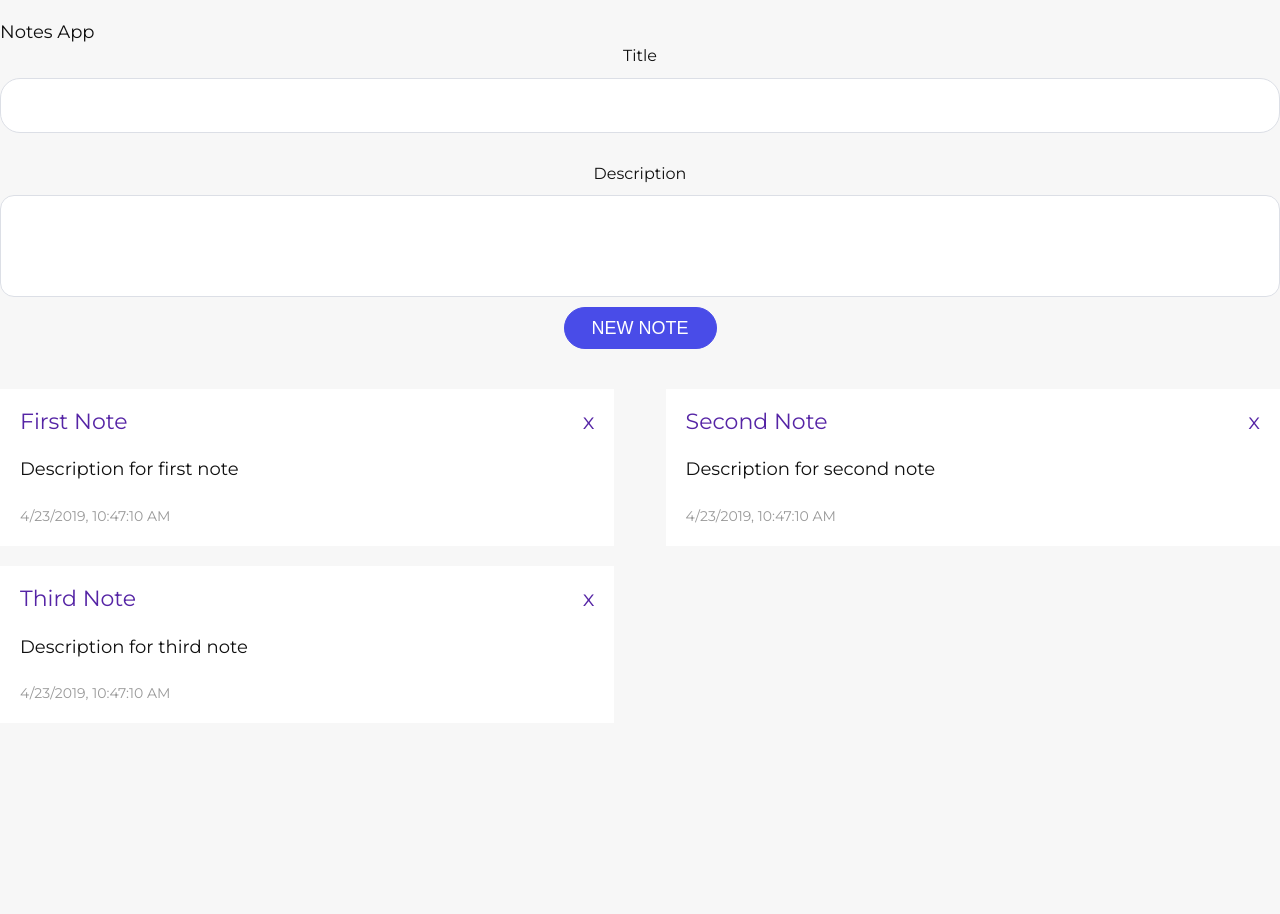
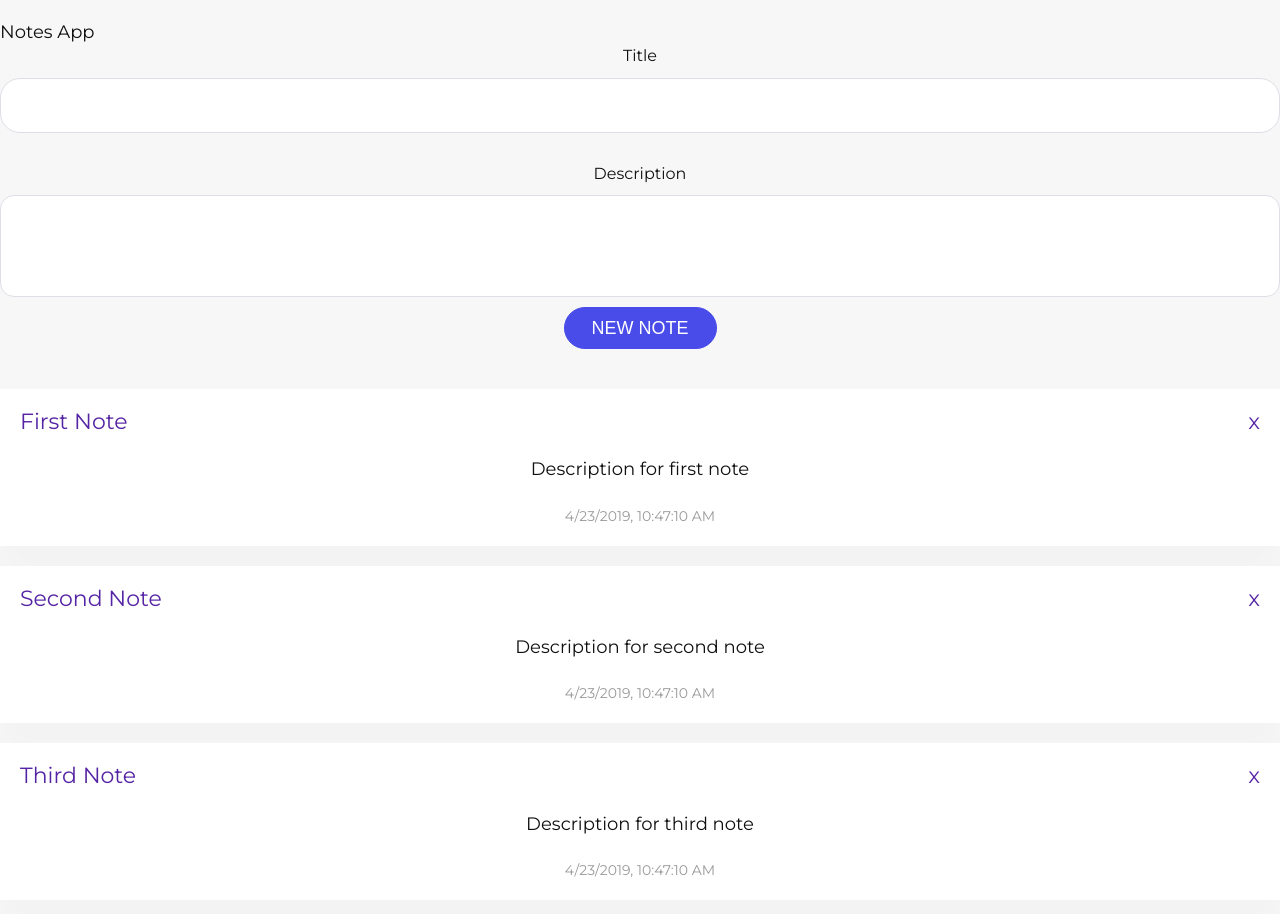
Before and after one commit to ilya-averin/VueNotesApp, a Vue app: page / in a window 1280 px wide. Shown: the top 914 px of the page. Before the commit the page ends 803 px from the top, so only its background shows below. Built offline with nearby package versions, Linux system fonts and the light colour scheme.

Commit message:
add full notes

```diff
--- a/src/components/Notes.vue
+++ b/src/components/Notes.vue
@@ -1,8 +1,8 @@
 <template>
 		<!-- note list -->
 	<div class="notes">
-		<div class="note" v-for="(note, index) in notes" :key="index">
-			<div class="note-header">
+		<div class="note" :class="{ full: !grid }" v-for="(note, index) in notes" :key="index">
+			<div class="note-header" :class="{ full: !grid }">
 				<p>{{ note.title }}</p>
 				<p style="cursor: pointer;" @click="removeNote(index)">x</p>
 		  </div>
@@ -20,6 +20,10 @@ export default {
 		notes: {
 			type: Array,
 			required: true
+		},
+		grid: {
+			type: Boolean,
+			required: true
 		}
 	},
 	methods: {
@@ -31,7 +35,7 @@ export default {
 }
 </script>
 
-<style lang="scss" scoped>
+<style lang="scss">
 	.notes{
 		display: flex;
 		align-items: center;
@@ -44,6 +48,17 @@ export default {
 		padding: 18px 20px;
 		margin-bottom: 20px;
 		background-color: #ffffff;
+		transition: all .25s cubic-bezier(.02,.01,.47,1);
+		box-shadow: 0 30px 30px rgba(0,0,0,.02);
+		&:hover{
+			box-shadow: 0 30px 30px rgba(0,0,0,.04);
+			transform: translate(0,-5px);
+			transition-delay: 0s !important;
+		}
+		&.full{
+			width: 100%;
+			text-align: center;
+		}
 	}
 	.note-body{
 		p{
```
